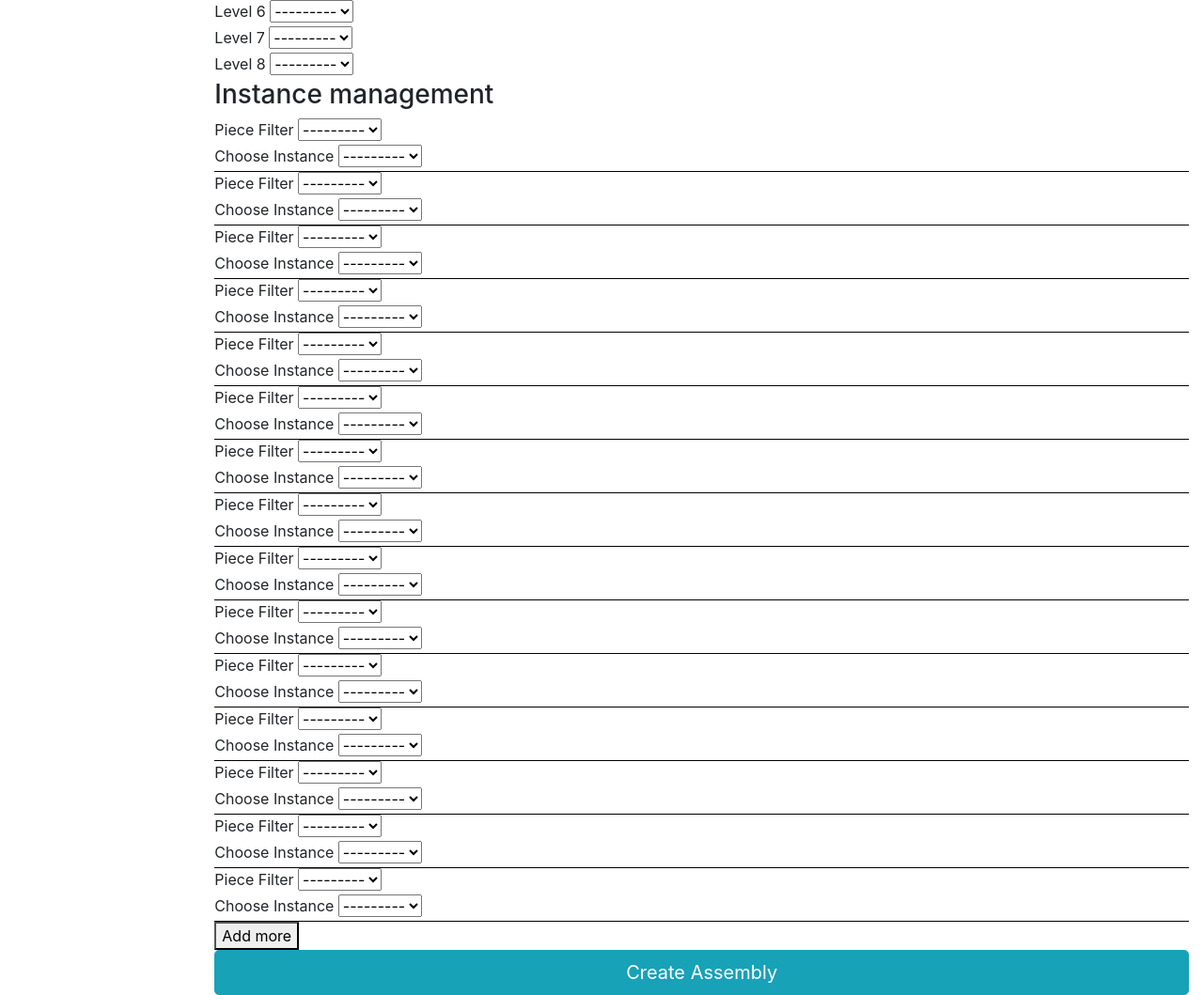
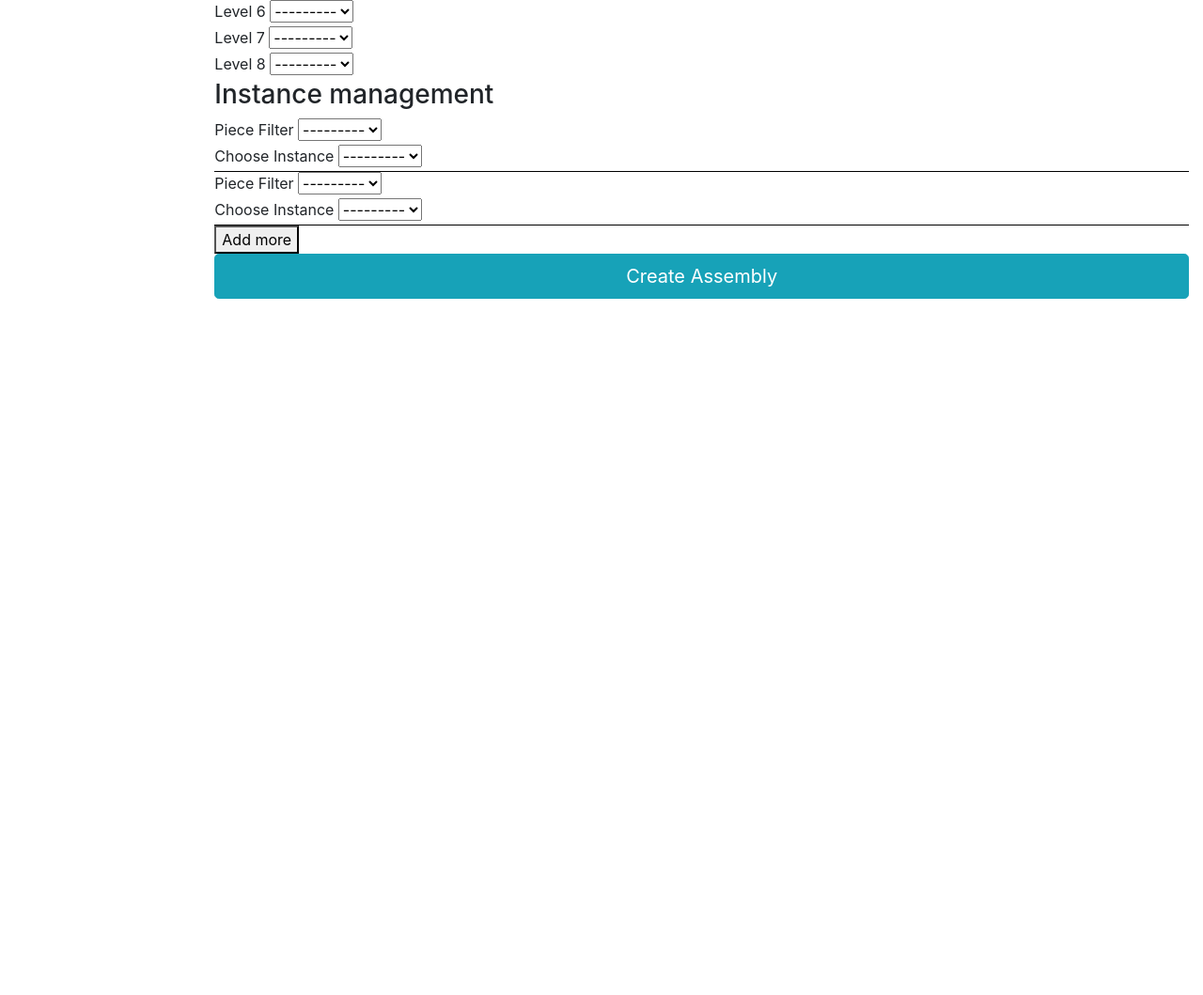
Before and after one commit to eRJe79/SIMS, a Django app: page /inventory/kit_form/ in a window 1280 px wide. Shown: the part 647-1706 px from the top of the page at 94% size. After the commit the page ends 965 px from the top, so only its background shows below. Run offline with Django 3.2, Linux system fonts and the light colour scheme; data that the repository does not hold is empty; parts of the project's set-up code (start-up, migrations or seed data) failed here and were passed over; some libraries are stand-ins or nearby versions.

Commit message:
Only two section are displayed, the remaining ones are hidden as long as we do not click on 'Add more'

```diff
--- a/SIMS/templates/inventory/kit_form.html
+++ b/SIMS/templates/inventory/kit_form.html
@@ -100,7 +100,7 @@
         {{ form.piece_kit_2 }}
       </div>
     </div>
-    <div id="piece_kit-3" class="form-piece_kit-group">
+    <div id="piece_kit-3" class="hidden">
       <div id="pn-3" data-piece_kit_1-url="{% url 'ajax_load_piece_kit_1' %}">
         <label for="pn_3" class="control-label mb-1">Piece Filter</label>
         {{ form.pn_3 }}
@@ -110,7 +110,7 @@
         {{ form.piece_kit_3 }}
       </div>
     </div>
-    <div id="piece_kit-4" class="form-piece_kit-group">
+    <div id="piece_kit-4" class="hidden">
       <div id="pn-4" data-piece_kit_1-url="{% url 'ajax_load_piece_kit_1' %}">
         <label for="pn_4" class="control-label mb-1">Piece Filter</label>
         {{ form.pn_4 }}
@@ -120,7 +120,7 @@
         {{ form.piece_kit_4 }}
       </div>
     </div>
-    <div id="piece_kit-5" class="form-piece_kit-group">
+    <div id="piece_kit-5" class="hidden">
       <div id="pn-5" data-piece_kit_1-url="{% url 'ajax_load_piece_kit_1' %}">
         <label for="pn_5" class="control-label mb-1">Piece Filter</label>
         {{ form.pn_5 }}
@@ -130,7 +130,7 @@
         {{ form.piece_kit_5 }}
       </div>
     </div>
-    <div id="piece_kit-6" class="form-piece_kit-group">
+    <div id="piece_kit-6" class="hidden">
       <div id="pn-6" data-piece_kit_1-url="{% url 'ajax_load_piece_kit_1' %}">
         <label for="pn_6" class="control-label mb-1">Piece Filter</label>
         {{ form.pn_6 }}
@@ -140,7 +140,7 @@
         {{ form.piece_kit_6 }}
       </div>
     </div>
-    <div id="piece_kit-7" class="form-piece_kit-group">
+    <div id="piece_kit-7" class="hidden">
       <div id="pn-7" data-piece_kit_1-url="{% url 'ajax_load_piece_kit_1' %}">
         <label for="pn_7" class="control-label mb-1">Piece Filter</label>
         {{ form.pn_7 }}
@@ -150,7 +150,7 @@
         {{ form.piece_kit_7 }}
       </div>
     </div>
-    <div id="piece_kit-8" class="form-piece_kit-group">
+    <div id="piece_kit-8" class="hidden">
       <div id="pn-8" data-piece_kit_1-url="{% url 'ajax_load_piece_kit_1' %}">
         <label for="pn_8" class="control-label mb-1">Piece Filter</label>
         {{ form.pn_8 }}
@@ -160,7 +160,7 @@
         {{ form.piece_kit_8 }}
       </div>
     </div>
-    <div id="piece_kit-9" class="form-piece_kit-group">
+    <div id="piece_kit-9" class="hidden">
       <div id="pn-9" data-piece_kit_1-url="{% url 'ajax_load_piece_kit_1' %}">
         <label for="pn_9" class="control-label mb-1">Piece Filter</label>
         {{ form.pn_9 }}
@@ -170,7 +170,7 @@
         {{ form.piece_kit_9 }}
       </div>
     </div>
-    <div id="piece_kit-10" class="form-piece_kit-group">
+    <div id="piece_kit-10" class="hidden">
       <div id="pn-10" data-piece_kit_1-url="{% url 'ajax_load_piece_kit_1' %}">
         <label for="pn_10" class="control-label mb-1">Piece Filter</label>
         {{ form.pn_10 }}
@@ -180,7 +180,7 @@
         {{ form.piece_kit_10 }}
       </div>
     </div>
-    <div id="piece_kit-11" class="form-piece_kit-group">
+    <div id="piece_kit-11" class="hidden">
       <div id="pn-11" data-piece_kit_1-url="{% url 'ajax_load_piece_kit_1' %}">
         <label for="pn_11" class="control-label mb-1">Piece Filter</label>
         {{ form.pn_11 }}
@@ -190,7 +190,7 @@
         {{ form.piece_kit_11 }}
       </div>
     </div>
-    <div id="piece_kit-12" class="form-piece_kit-group">
+    <div id="piece_kit-12" class="hidden">
       <div id="pn-12" data-piece_kit_1-url="{% url 'ajax_load_piece_kit_1' %}">
         <label for="pn_12" class="control-label mb-1">Piece Filter</label>
         {{ form.pn_12 }}
@@ -200,7 +200,7 @@
         {{ form.piece_kit_12 }}
       </div>
     </div>
-    <div id="piece_kit-13" class="form-piece_kit-group">
+    <div id="piece_kit-13" class="hidden">
       <div id="pn-13" data-piece_kit_1-url="{% url 'ajax_load_piece_kit_1' %}">
         <label for="pn_13" class="control-label mb-1">Piece Filter</label>
         {{ form.pn_13 }}
@@ -210,7 +210,7 @@
         {{ form.piece_kit_13 }}
       </div>
     </div>
-    <div id="piece_kit-14" class="form-piece_kit-group">
+    <div id="piece_kit-14" class="hidden">
       <div id="pn-14" data-piece_kit_1-url="{% url 'ajax_load_piece_kit_1' %}">
         <label for="pn_14" class="control-label mb-1">Piece Filter</label>
         {{ form.pn_14 }}
@@ -220,7 +220,7 @@
         {{ form.piece_kit_14 }}
       </div>
     </div>
-    <div id="piece_kit-15" class="form-piece_kit-group">
+    <div id="piece_kit-15" class="hidden">
       <div id="pn-15" data-piece_kit_1-url="{% url 'ajax_load_piece_kit_1' %}">
         <label for="pn_15" class="control-label mb-1">Piece Filter</label>
         {{ form.pn_1 }}
```
